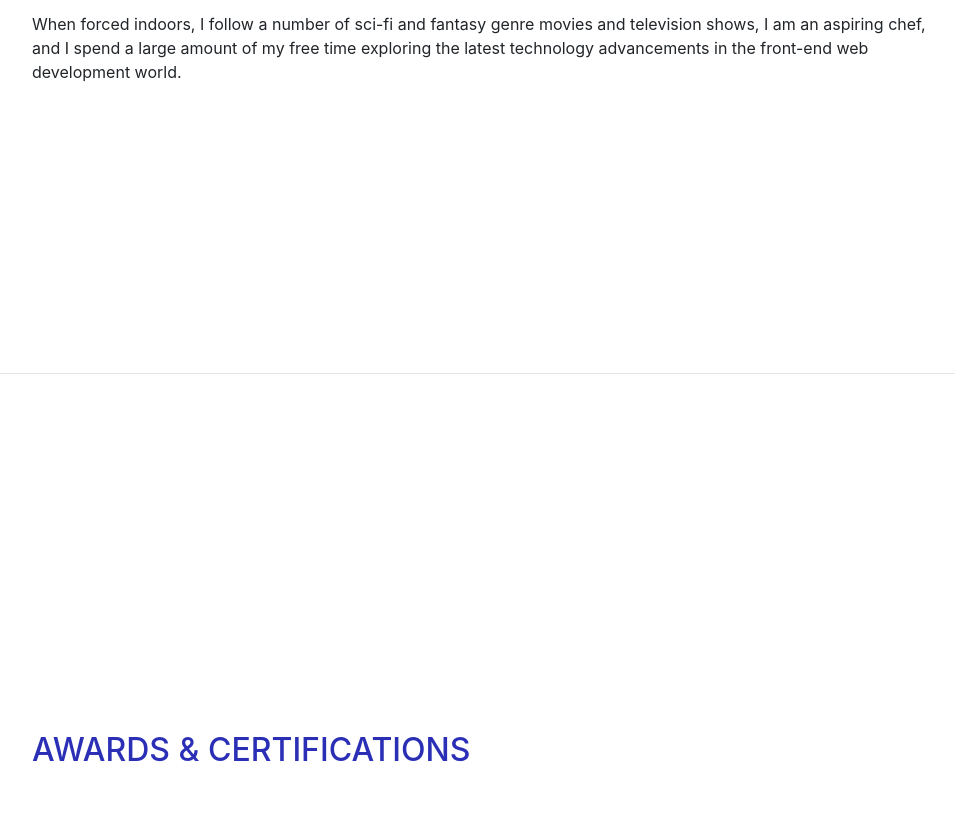
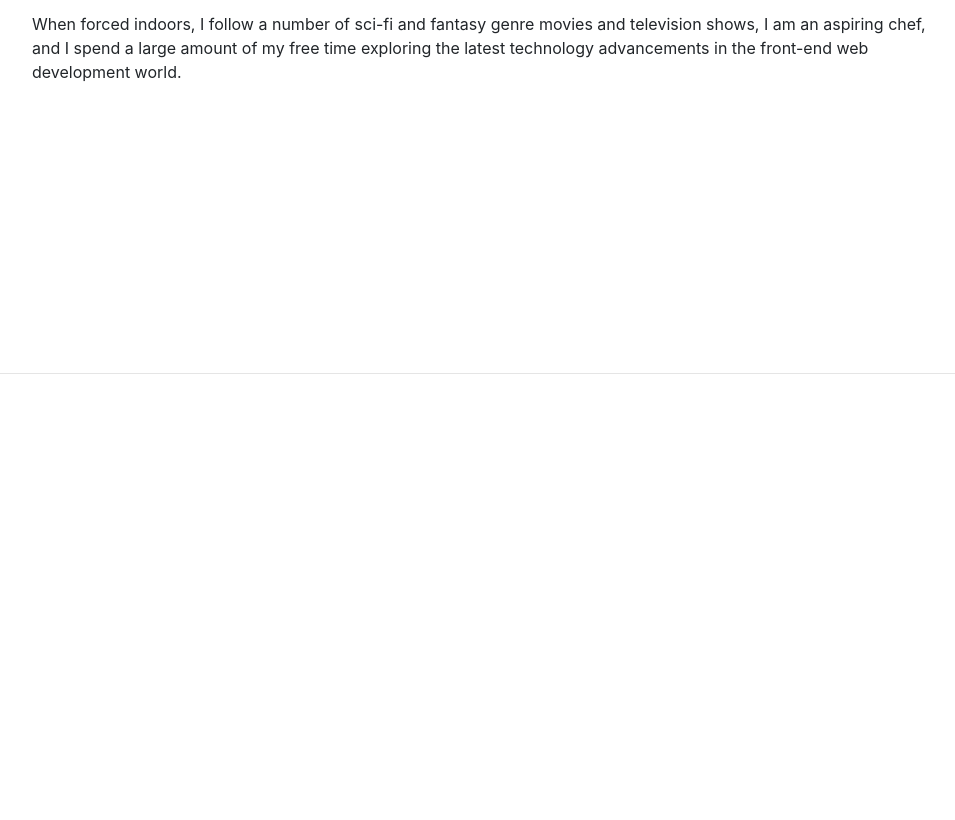
Before and after one commit to starkwon/portpolio, a website with bundled scripts: page index.html in a window 1280 px wide. Shown: the part 3631-4451 px from the top of the page, without its empty margins (288-1243 px from the left). After the commit the page ends 4005 px from the top, so only its background shows below. Built offline with nearby package versions, Linux system fonts and the light colour scheme; a web font is replaced by a local one.

Commit message:
Update index.html

```diff
--- a/index.html
+++ b/index.html
@@ -190,15 +190,6 @@
     </section>
 
     <hr class="m-0">
-
-    <section class="resume-section p-3 p-lg-5 d-flex align-items-center" id="awards">
-      <div class="w-100">
-        <h2 class="mb-5">Awards &amp; Certifications</h2>
-        <ul class="fa-ul mb-0">
-        </ul>
-      </div>
-    </section>
-
   </div>
 
   <!-- Bootstrap core JavaScript -->
```
